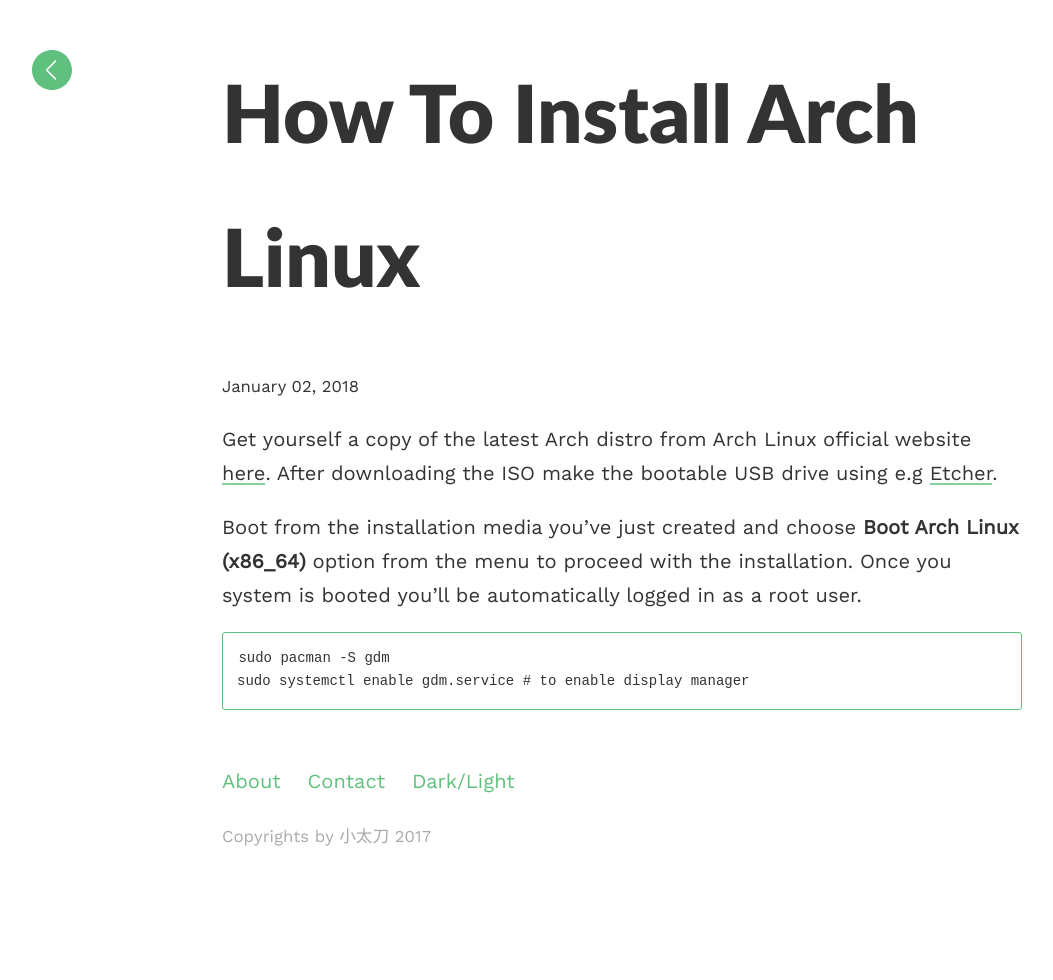
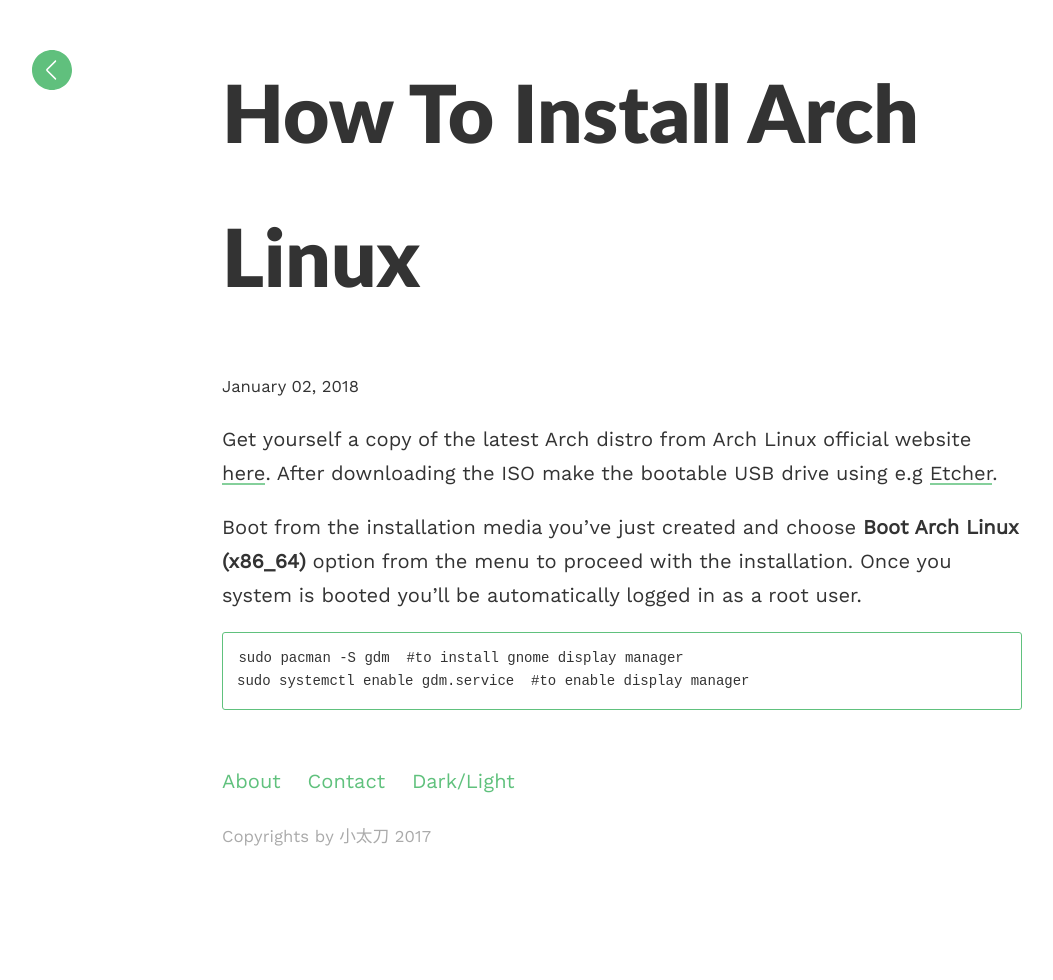
Before and after one commit to evgeniyantipin/evgeniyantipin.github.io, a Jekyll site: the page built from _posts/2018-01-02-how-to-install-arch-linux.md, in a window 1280 px wide. Shown: the whole page, without its empty margins (18-1071 px from the left). Built offline with Jekyll 4.4.1, drawn with Linux system fonts in a browser that asks for light colours.

Commit message:
Update 2018-01-02-how-to-install-arch-linux.md

````diff
--- a/_posts/2018-01-02-how-to-install-arch-linux.md
+++ b/_posts/2018-01-02-how-to-install-arch-linux.md
@@ -11,6 +11,6 @@ Get yourself a copy of the latest Arch distro from Arch Linux official website [
 Boot from the installation media you've just created and choose **Boot Arch Linux (x86_64)** option from the menu to proceed with the installation. Once you system is booted you'll be automatically logged in as a root user.
 
 ```bash
-sudo pacman -S gdm
-sudo systemctl enable gdm.service # to enable display manager
+sudo pacman -S gdm  #to install gnome display manager
+sudo systemctl enable gdm.service  #to enable display manager
 ```
````
